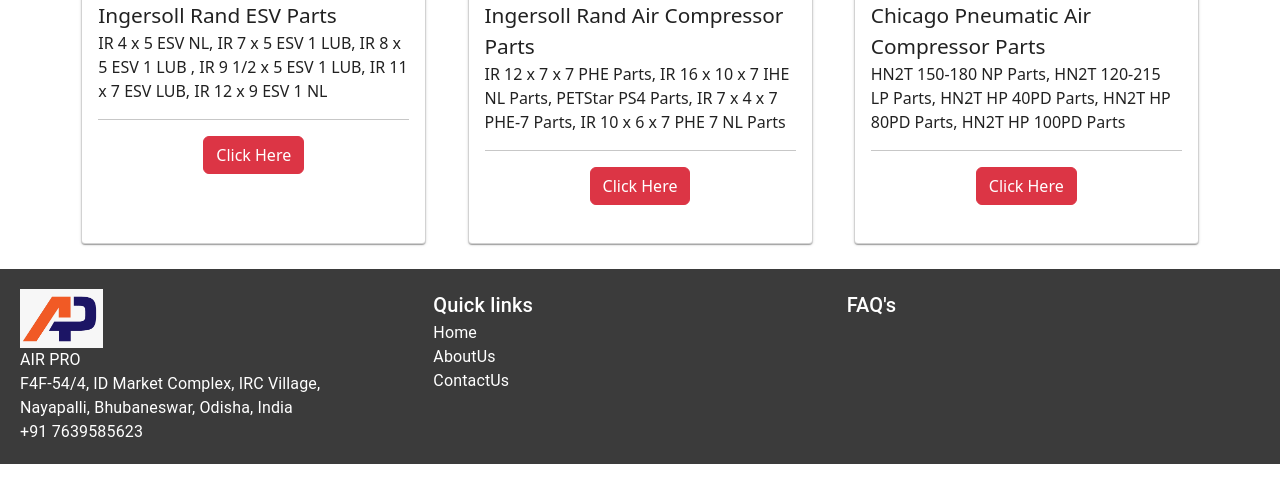
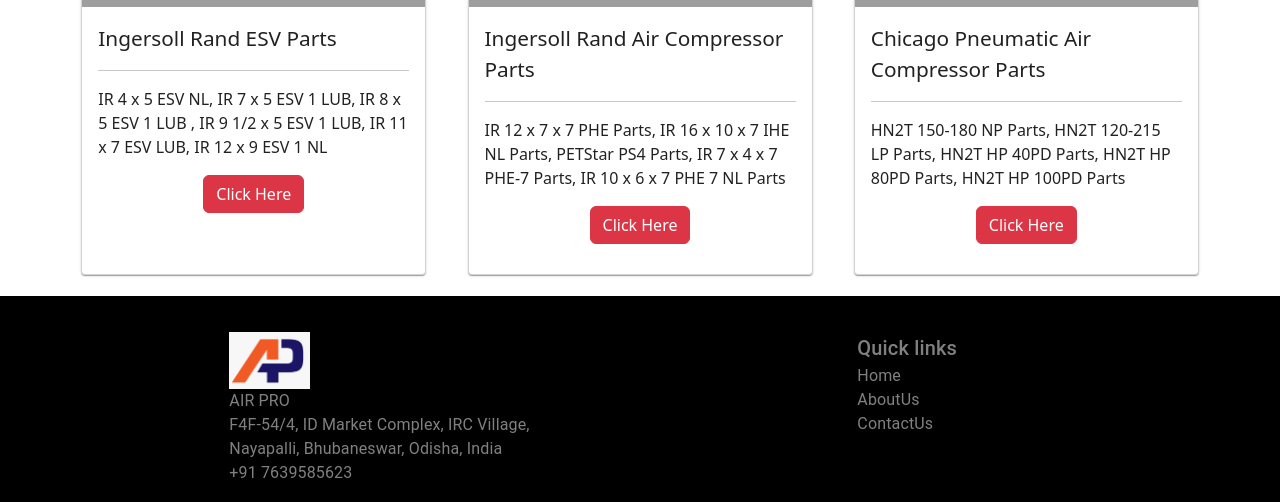
Before and after one commit to Pritirekha23/AirPro-project, a React (Create React App) app: page / in a window 1280 px wide. Shown: the part 1280-1782 px from the top of the page. Before the commit the page ends 1744 px from the top, so only its background shows below. Built offline with nearby package versions, Linux system fonts and the light colour scheme; grey boxes are pictures that could not be loaded; a web font is replaced by a local one.

Commit message:
04jan2024

```diff
--- a/src/components/Footer.js
+++ b/src/components/Footer.js
@@ -1,21 +1,19 @@
 import React from 'react'
-// import '../style/Footer.css';
 import logoap from '../assets/logoap.jpeg';
-import Grid from '@mui/system/Unstable_Grid';
-import { Typography } from '@mui/material';
-// import Typography from '@mui/material/CardActionArea';
+import { Grid, Typography } from '@mui/material';
+
+
 
 function Footer() {
     return (
-        <Grid container className="footer-section-of-AP" sx={{ backgroundColor:  'rgba(10, 10, 10, 0.8)', color: 'white', padding: '20px' }}>
-            <Grid className="footer-content1" item xs={12} sm={6} md={4}>
-                <Typography className="footer-logo"><img src={logoap} alt="logoap" style={{ maxWidth: '20%', height: 'auto' }} /></Typography>
+        <Grid container className="footer-section-of-AP text-white-50" sx={{ backgroundColor: 'black', color: 'white', padding: '20px' }} spacing={2}>
+      <Grid className="footer-content1 m-auto" item xs={12} sm={6} md={4}>
+        <Typography className="footer-logo">
+          <img src={logoap} alt="logoap" style={{ maxWidth: '20%', height: 'auto' }} />
+        </Typography>
         <Typography>AIR PRO</Typography>
-                <Typography className="footer-adress">F4F-54/4, ID Market Complex,
-                    IRC Village, </Typography>
-                <Typography>
-                    Nayapalli, Bhubaneswar, Odisha, India
-                </Typography>
+        <Typography className="footer-adress">F4F-54/4, ID Market Complex, IRC Village,</Typography>
+        <Typography>Nayapalli, Bhubaneswar, Odisha, India</Typography>
         <Typography className="f-num">+91 7639585623</Typography>
       </Grid>
       <Grid className="navigation-pages" item xs={12} sm={6} md={4}>
@@ -23,9 +21,7 @@
         <Typography>Home</Typography>
         <Typography>AboutUs</Typography>
         <Typography>ContactUs</Typography>
-            </Grid>
-            <Grid className="footer-faqs" item xs={12} md={4}>
-                <Typography variant="h6">FAQ's</Typography>
+
       </Grid>
 
     </Grid>
--- a/src/components/Home.js
+++ b/src/components/Home.js
@@ -86,10 +86,10 @@
                 <CardContent >
                   <Typography gutterBottom variant="h5" component="div" className='home-page-image-heading'>
                     {card.heading}
-                  </Typography>
+                  </Typography><hr/>
                   <Typography variant="body2" color="text.secondary" className='home-page-image-subheading'>
                     {card.subheading}
-                  </Typography><hr/>
+                  </Typography>
                   <Grid className="home-btn-link">
                     <a href="#" className="btn btn-danger">Click Here</a>
                   </Grid>
```
Lines whose indentation alone changed are shown as unchanged.
